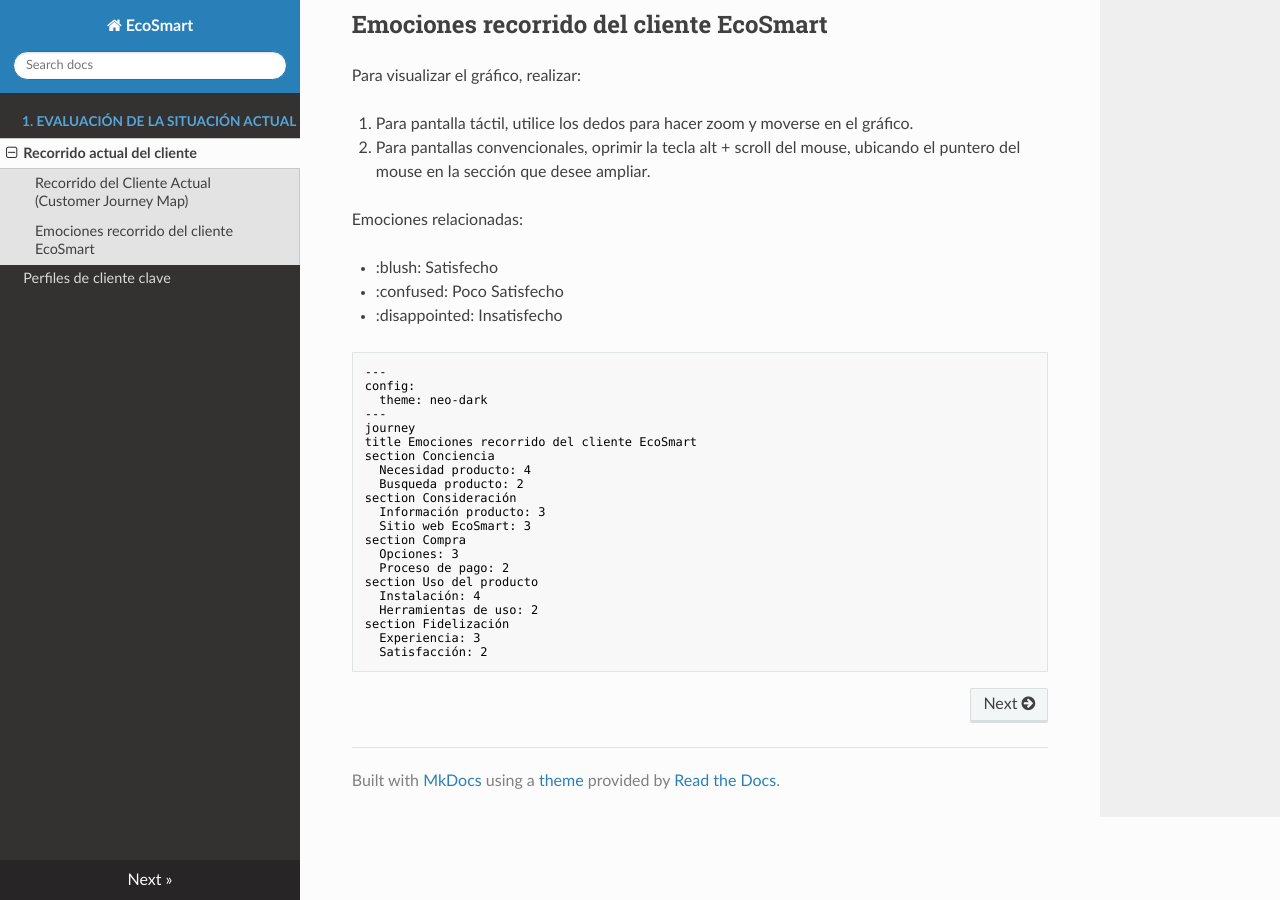
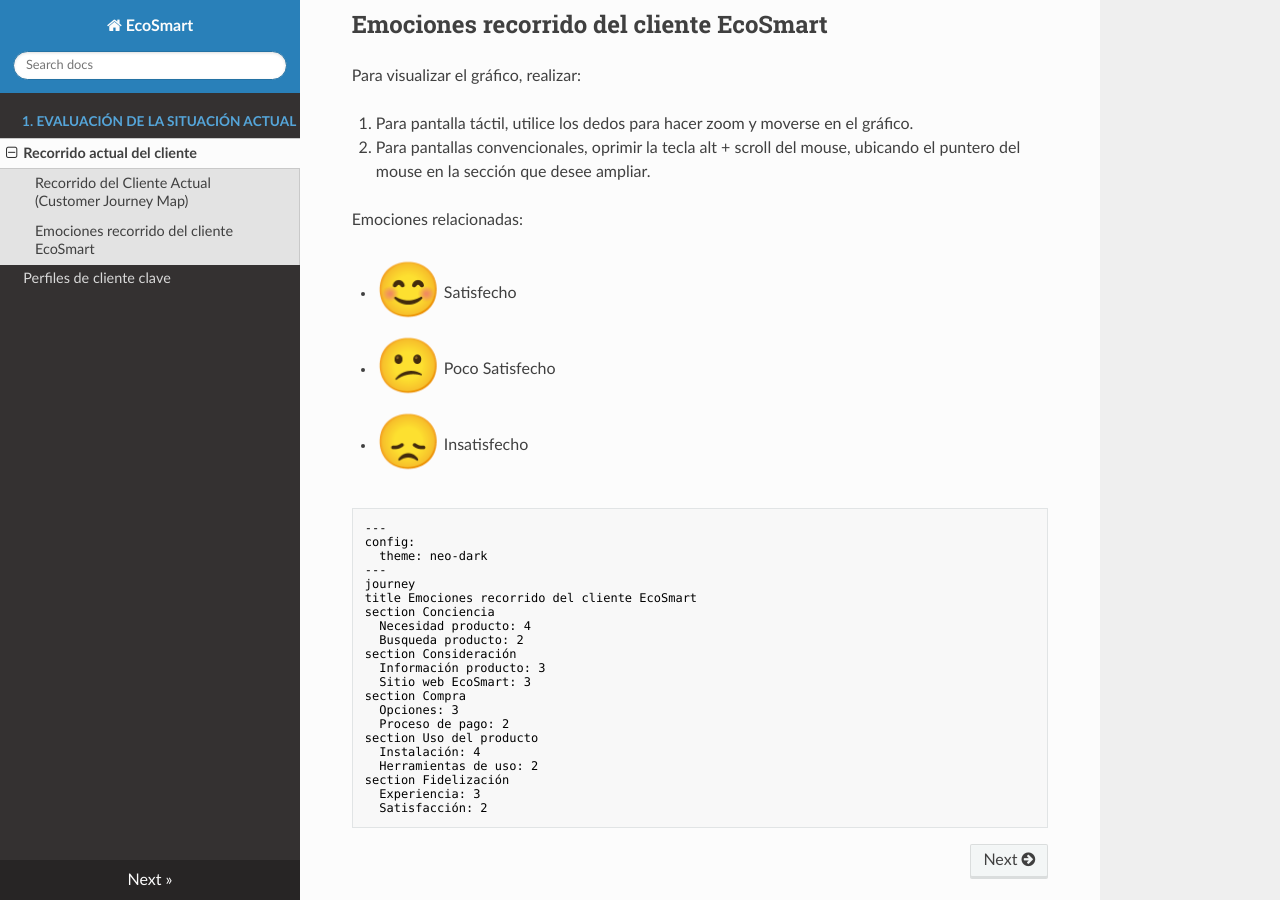
Before and after one commit to EOBS-MIDE/EcoSmart, an MkDocs documentation site: the page built from docs/situacionActual/SituacionActual.md, in a window 1280 px wide and 900 px high, scrolled down 886 px. Built offline with MkDocs 1.6.1, drawn with Linux system fonts in a browser that asks for light colours; nearby versions of some CDN libraries; emoji names are drawn with the system emoji font.

Commit message:
Agrego extensiones markdown

```diff
--- a/mkdocs.yml
+++ b/mkdocs.yml
@@ -12,3 +12,7 @@
   - panzoom
 extra_css:
   - extra.css
+markdown_extensions:
+  - pymdownx.emoji:
+      emoji_index: !!python/name:material.extensions.emoji.twemoji
+      emoji_generator: !!python/name:material.extensions.emoji.to_svg
```
